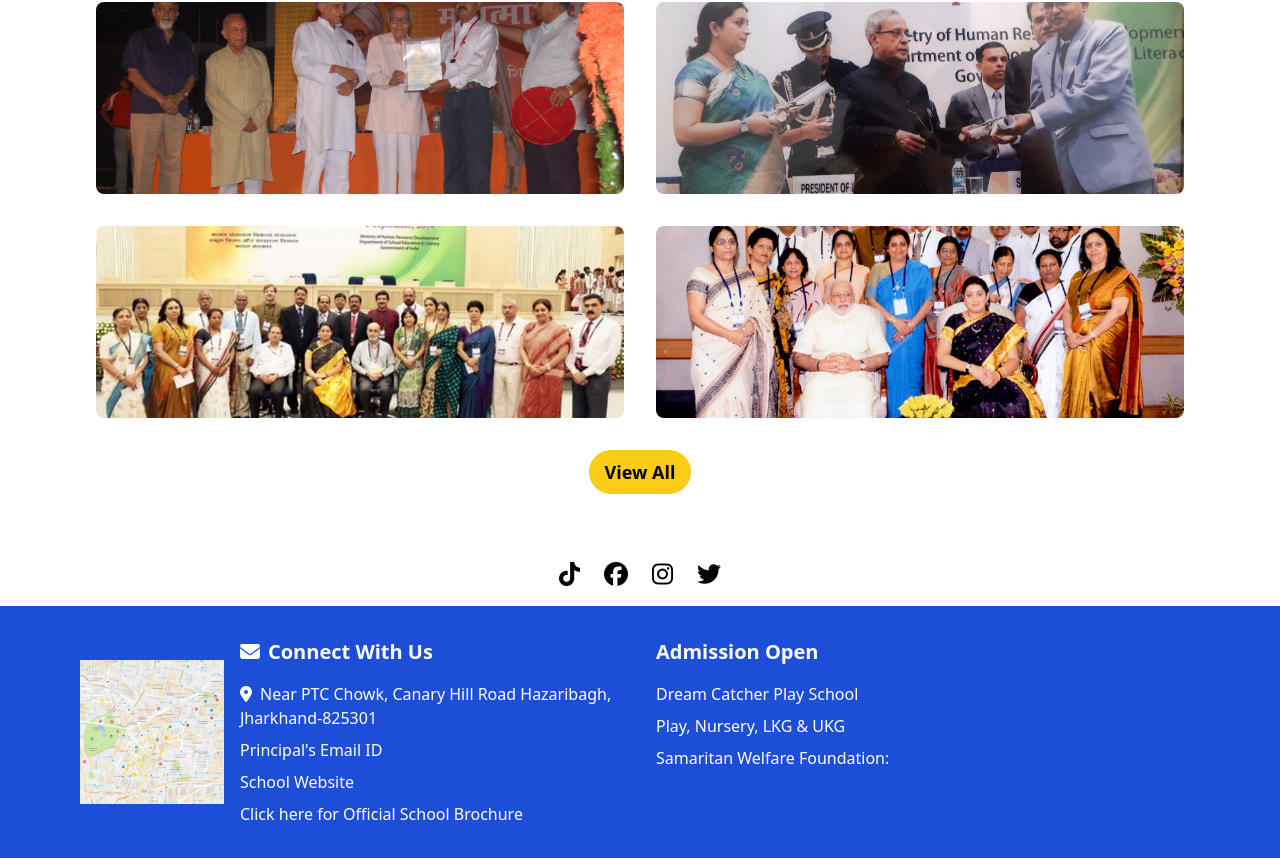
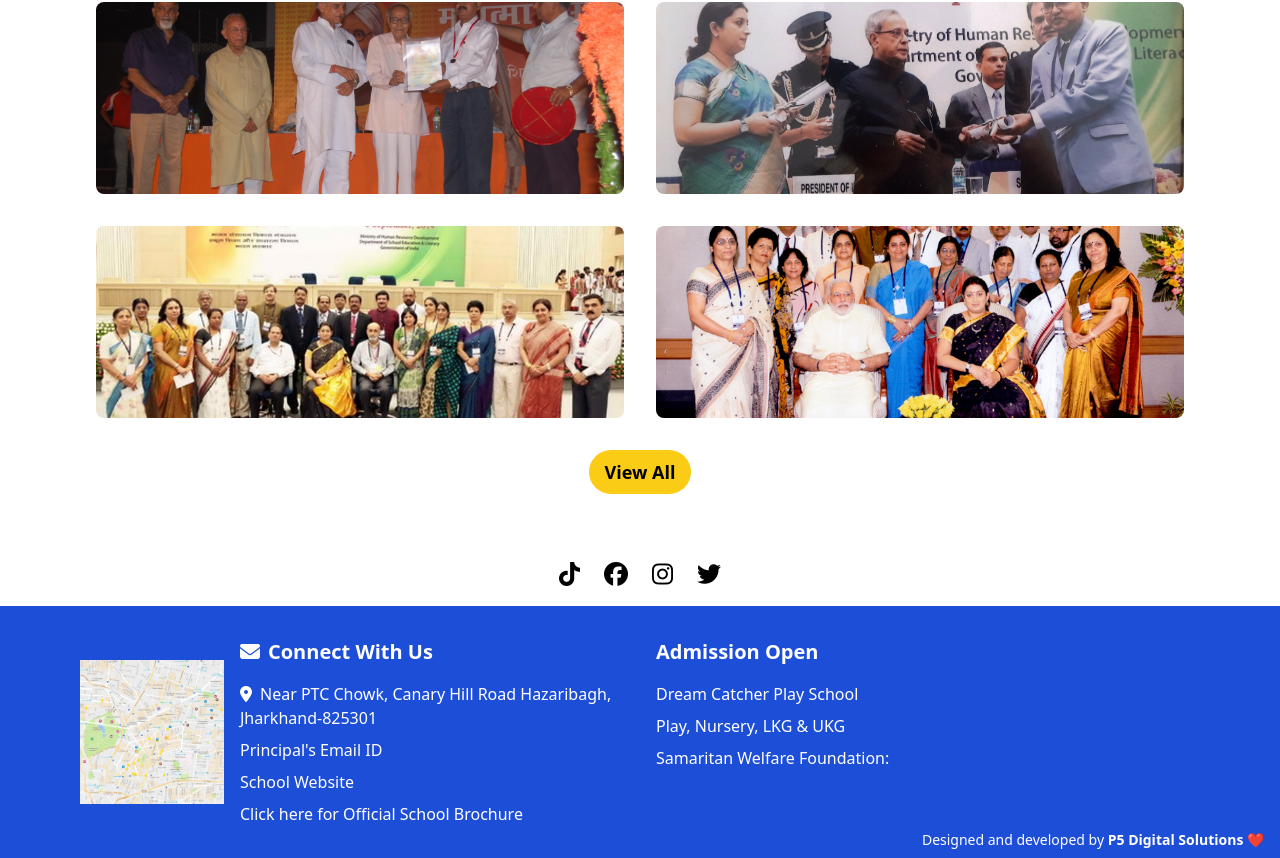
Before and after one commit to KarmakarRahul/Dream-Catcher, a React (Create React App) app: page / in a window 1280 px wide. Shown: the part 4412-5270 px from the top of the page. Built offline with nearby package versions, Linux system fonts and the light colour scheme.

Commit message:
updated code

```diff
--- a/src/components/footer.jsx
+++ b/src/components/footer.jsx
@@ -1,15 +1,16 @@
 import React from 'react';
-import map from "../assets/map.jpg"
+import map from "../assets/map.jpg";
 
 const FooterComponent = () => {
   return (
-    <div className="bg-white">
+    <div className="bg-white relative">
       <div className="flex justify-center space-x-6 py-4">
         <a href="#" className="text-black text-2xl"><i className="fab fa-tiktok"></i></a>
         <a href="#" className="text-black text-2xl"><i className="fab fa-facebook"></i></a>
         <a href="#" className="text-black text-2xl"><i className="fab fa-instagram"></i></a>
         <a href="#" className="text-black text-2xl"><i className="fab fa-twitter"></i></a>
       </div>
+
       <div className="bg-blue-700 text-white py-8">
         <div className="max-w-6xl mx-auto grid grid-cols-1 md:grid-cols-2 gap-8 px-4">
           <div className="flex flex-col md:flex-row items-start md:items-center">
@@ -38,6 +39,13 @@ const FooterComponent = () => {
           </div>
         </div>
       </div>
+
+      {/* Footer Bottom Right Corner - Designed by P5 Digital Solutions */}
+      <div className="absolute bottom-2 right-4 text-sm text-white">
+        <p>
+          Designed and developed by <strong>P5 Digital Solutions</strong> <span className="text-red-500">❤️</span>
+        </p>
+      </div>
     </div>
   );
 };
```
